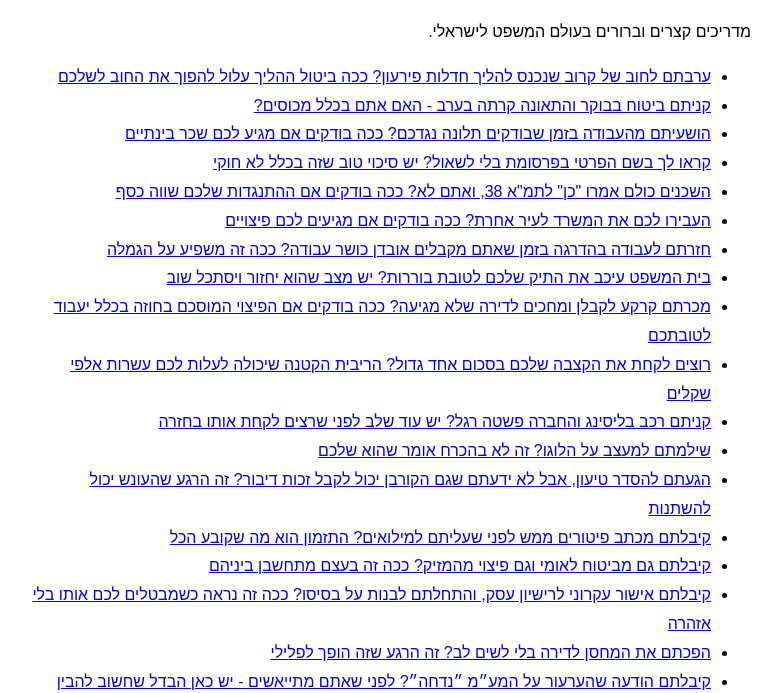
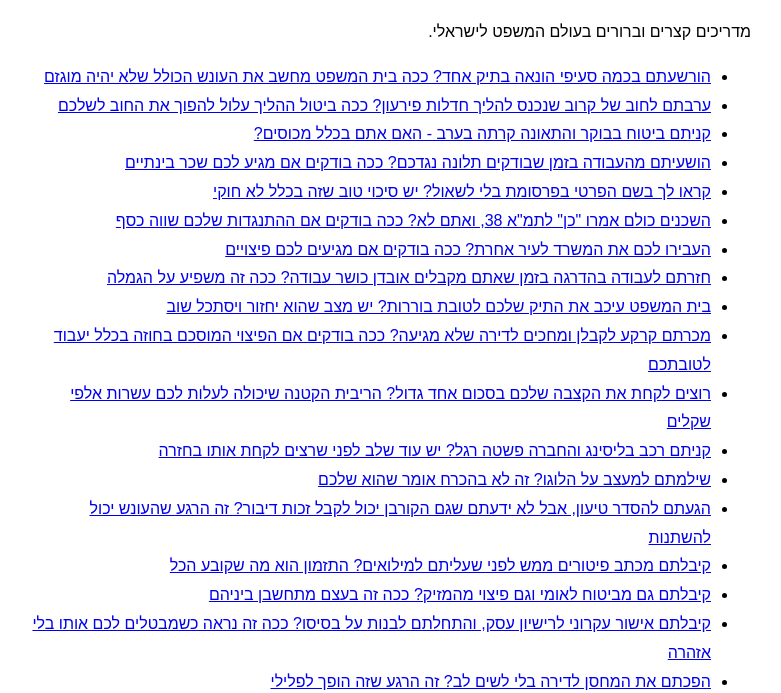
Before and after one commit to blogpost-collab/lawtip-guides, a plain HTML site: page index.html in a window 1280 px wide. Shown: the part 101-794 px from the top of the page, without its empty margins (249-1030 px from the left). Drawn offline with Linux system fonts and the light colour scheme.

Commit message:
rebuild index

```diff
--- a/index.html
+++ b/index.html
@@ -1,4 +1,5 @@
-<!doctype html><html dir=rtl lang=he><head><meta charset=utf-8><meta name=viewport content='width=device-width,initial-scale=1'><title>המדריך המשפטי</title></head><body style='font-family:Heebo,Arial,sans-serif;max-width:720px;margin:40px auto;padding:0 16px;line-height:1.8;text-align:right'><h1>המדריך המשפטי</h1><p>מדריכים קצרים וברורים בעולם המשפט לישראלי.</p><ul><li><a href="posts/%D7%A2%D7%A8%D7%91%D7%AA%D7%9D-%D7%9C%D7%97%D7%95%D7%91-%D7%A9%D7%9C-%D7%A7%D7%A8%D7%95%D7%91-%D7%A9%D7%A0%D7%9B%D7%A0%D7%A1-%D7%9C%D7%94%D7%9C%D7%99%D7%9A-%D7%97%D7%93%D7%9C%D7%95%D7%AA-%D7%A4%D7%99%D7%A8%D7%A2%D7%95%D7%9F-%D7%9B%D7%9B%D7%94-%D7%91%D7%99%D7%98%D7%95%D7%9C-%D7%94%D7%94%D7%9C%D7%99%D7%9A--1795619575.html">ערבתם לחוב של קרוב שנכנס להליך חדלות פירעון? ככה ביטול ההליך עלול להפוך את החוב לשלכם</a></li>
+<!doctype html><html dir=rtl lang=he><head><meta charset=utf-8><meta name=viewport content='width=device-width,initial-scale=1'><title>המדריך המשפטי</title></head><body style='font-family:Heebo,Arial,sans-serif;max-width:720px;margin:40px auto;padding:0 16px;line-height:1.8;text-align:right'><h1>המדריך המשפטי</h1><p>מדריכים קצרים וברורים בעולם המשפט לישראלי.</p><ul><li><a href="posts/%D7%94%D7%95%D7%A8%D7%A9%D7%A2%D7%AA%D7%9D-%D7%91%D7%9B%D7%9E%D7%94-%D7%A1%D7%A2%D7%99%D7%A4%D7%99-%D7%94%D7%95%D7%A0%D7%90%D7%94-%D7%91%D7%AA%D7%99%D7%A7-%D7%90%D7%97%D7%93-%D7%9B%D7%9B%D7%94-%D7%91%D7%99%D7%AA-%D7%94%D7%9E%D7%A9%D7%A4%D7%98-%D7%9E%D7%97%D7%A9%D7%91-%D7%90%D7%AA-%D7%94%D7%A2%D7%95%D7%A0-1795726429.html">הורשעתם בכמה סעיפי הונאה בתיק אחד? ככה בית המשפט מחשב את העונש הכולל שלא יהיה מוגזם</a></li>
+<li><a href="posts/%D7%A2%D7%A8%D7%91%D7%AA%D7%9D-%D7%9C%D7%97%D7%95%D7%91-%D7%A9%D7%9C-%D7%A7%D7%A8%D7%95%D7%91-%D7%A9%D7%A0%D7%9B%D7%A0%D7%A1-%D7%9C%D7%94%D7%9C%D7%99%D7%9A-%D7%97%D7%93%D7%9C%D7%95%D7%AA-%D7%A4%D7%99%D7%A8%D7%A2%D7%95%D7%9F-%D7%9B%D7%9B%D7%94-%D7%91%D7%99%D7%98%D7%95%D7%9C-%D7%94%D7%94%D7%9C%D7%99%D7%9A--1795619575.html">ערבתם לחוב של קרוב שנכנס להליך חדלות פירעון? ככה ביטול ההליך עלול להפוך את החוב לשלכם</a></li>
 <li><a href="posts/%D7%A7%D7%A0%D7%99%D7%AA%D7%9D-%D7%91%D7%99%D7%98%D7%95%D7%97-%D7%91%D7%91%D7%95%D7%A7%D7%A8-%D7%95%D7%94%D7%AA%D7%90%D7%95%D7%A0%D7%94-%D7%A7%D7%A8%D7%AA%D7%94-%D7%91%D7%A2%D7%A8%D7%91-%D7%94%D7%90%D7%9D-%D7%90%D7%AA%D7%9D-%D7%91%D7%9B%D7%9C%D7%9C-%D7%9E%D7%9B%D7%95%D7%A1%D7%99%D7%9D-1795550775.html">קניתם ביטוח בבוקר והתאונה קרתה בערב - האם אתם בכלל מכוסים?</a></li>
 <li><a href="posts/%D7%94%D7%95%D7%A9%D7%A2%D7%99%D7%AA%D7%9D-%D7%9E%D7%94%D7%A2%D7%91%D7%95%D7%93%D7%94-%D7%91%D7%96%D7%9E%D7%9F-%D7%A9%D7%91%D7%95%D7%93%D7%A7%D7%99%D7%9D-%D7%AA%D7%9C%D7%95%D7%A0%D7%94-%D7%A0%D7%92%D7%93%D7%9B%D7%9D-%D7%9B%D7%9B%D7%94-%D7%91%D7%95%D7%93%D7%A7%D7%99%D7%9D-%D7%90%D7%9D-%D7%9E%D7%92%D7%99%D7%A2--1795550181.html">הושעיתם מהעבודה בזמן שבודקים תלונה נגדכם? ככה בודקים אם מגיע לכם שכר בינתיים</a></li>
 <li><a href="posts/%D7%A7%D7%A8%D7%90%D7%95-%D7%9C%D7%9A-%D7%91%D7%A9%D7%9D-%D7%94%D7%A4%D7%A8%D7%98%D7%99-%D7%91%D7%A4%D7%A8%D7%A1%D7%95%D7%9E%D7%AA-%D7%91%D7%9C%D7%99-%D7%9C%D7%A9%D7%90%D7%95%D7%9C-%D7%99%D7%A9-%D7%A1%D7%99%D7%9B%D7%95%D7%99-%D7%98%D7%95%D7%91-%D7%A9%D7%96%D7%94-%D7%91%D7%9B%D7%9C%D7%9C-%D7%9C%D7%90-1795463539.html">קראו לך בשם הפרטי בפרסומת בלי לשאול? יש סיכוי טוב שזה בכלל לא חוקי</a></li>
```
